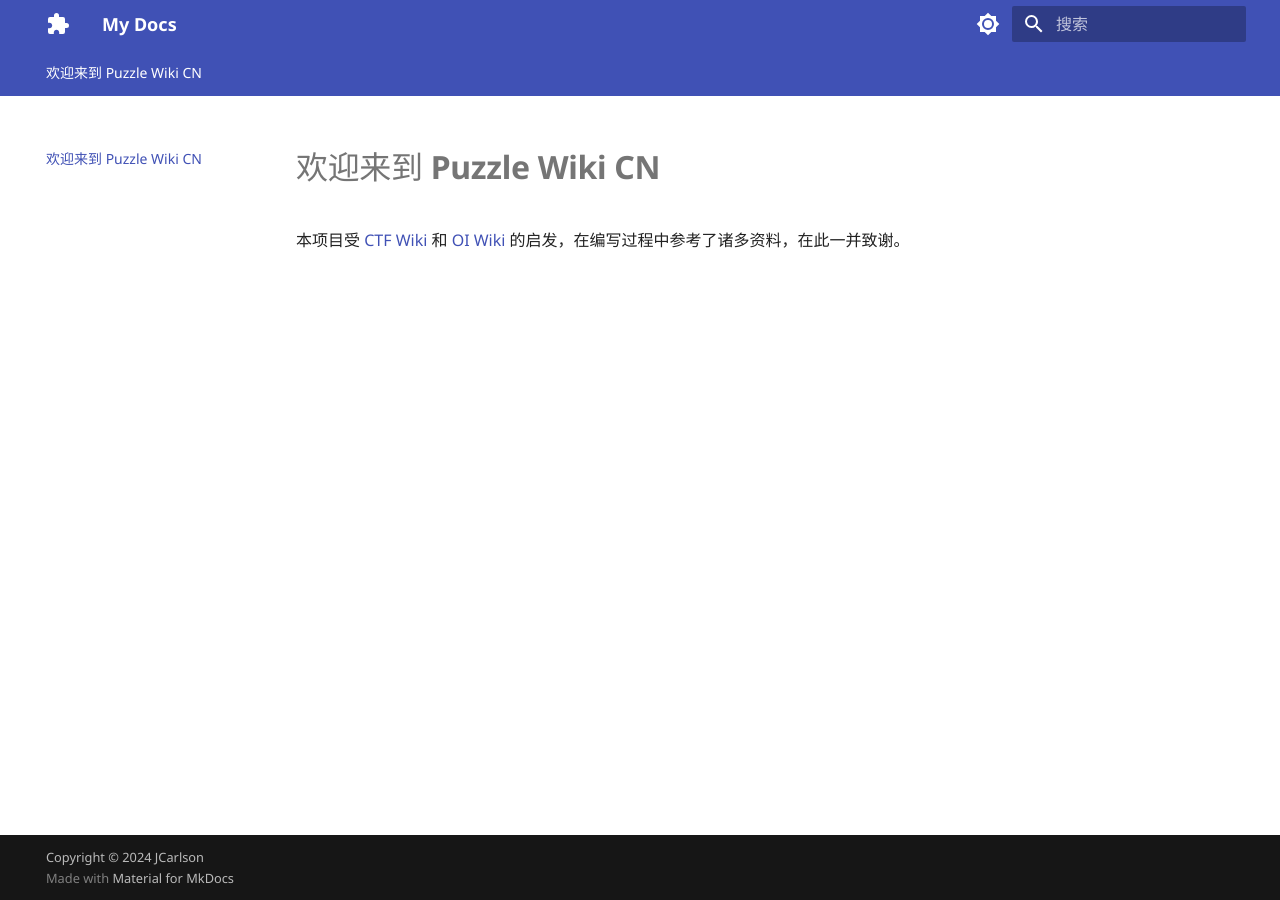
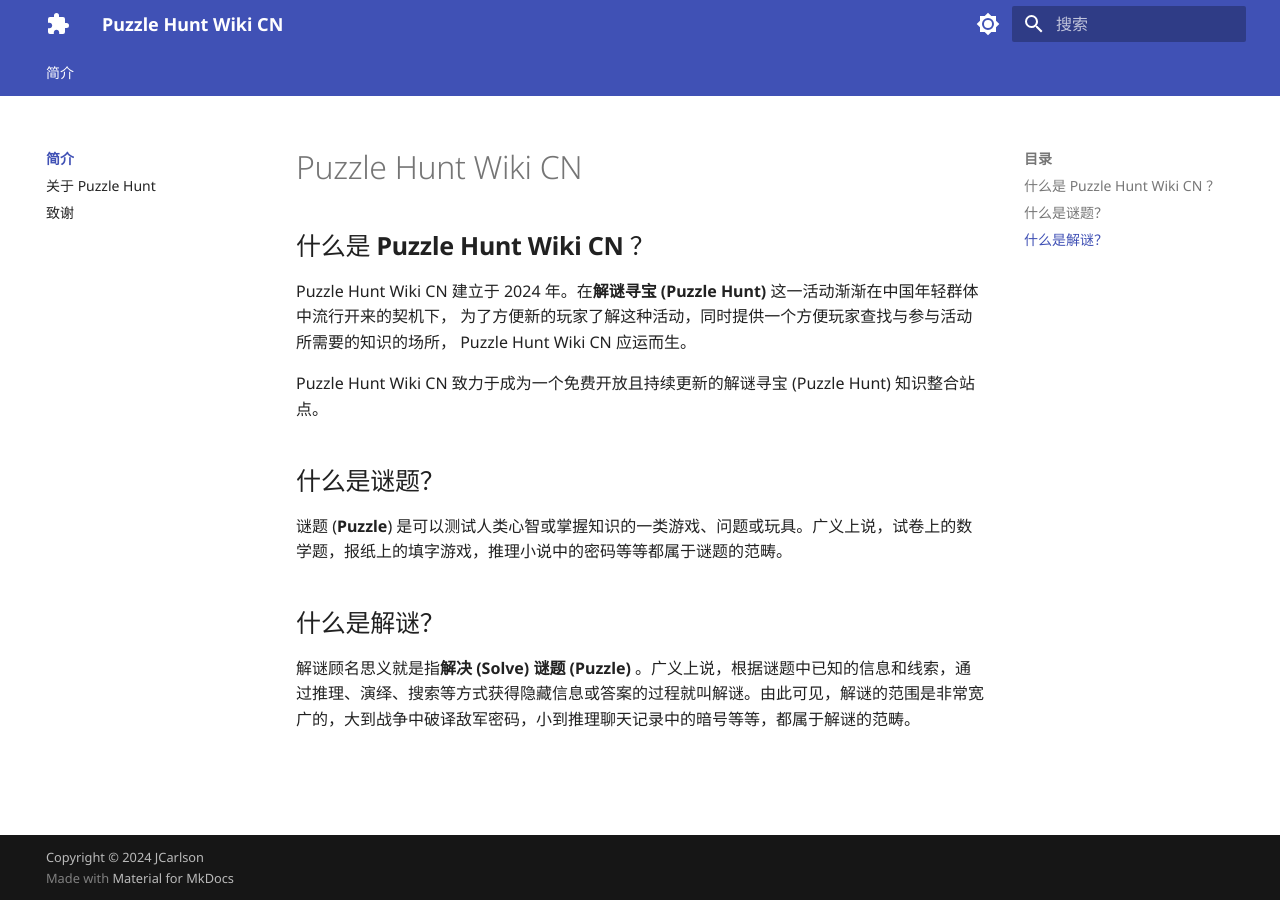
Before and after one commit to JimmyCHWang/puzzle-hunt-wiki-cn, an MkDocs documentation site: the page built from docs/index.md, in a window 1280 px wide. Built offline with MkDocs 1.6.1 and Material for MkDocs 9.7.7, drawn with Linux system fonts in a browser that asks for light colours; plug-ins that fetch from the network failed and are left out.

Commit message:
Add Puzzle, PH intro; Move Ack to individual file.

````diff
--- a/docs/index.md
+++ b/docs/index.md
@@ -1,3 +1,19 @@
-# 欢迎来到 **Puzzle Wiki CN**
+---
+title: Puzzle Hunt Wiki CN
+description: 欢迎来到 Puzzle Hunt Wiki CN
+---
 
-本项目受 [CTF Wiki](https://ctf-wiki.org/) 和 [OI Wiki](https://oi-wiki.org) 的启发，在编写过程中参考了诸多资料，在此一并致谢。
+## 什么是 **Puzzle Hunt Wiki CN** ？
+
+Puzzle Hunt Wiki CN 建立于 2024 年。在**解谜寻宝 (Puzzle Hunt)** 这一活动渐渐在中国年轻群体中流行开来的契机下，
+为了方便新的玩家了解这种活动，同时提供一个方便玩家查找与参与活动所需要的知识的场所， Puzzle Hunt Wiki CN 应运而生。
+
+Puzzle Hunt Wiki CN 致力于成为一个免费开放且持续更新的解谜寻宝 (Puzzle Hunt) 知识整合站点。
+
+## 什么是谜题？
+
+谜题 (**Puzzle**) 是可以测试人类心智或掌握知识的一类游戏、问题或玩具。广义上说，试卷上的数学题，报纸上的填字游戏，推理小说中的密码等等都属于谜题的范畴。
+
+## 什么是解谜？
+
+解谜顾名思义就是指**解决 (Solve) 谜题 (Puzzle)** 。广义上说，根据谜题中已知的信息和线索，通过推理、演绎、搜索等方式获得隐藏信息或答案的过程就叫解谜。由此可见，解谜的范围是非常宽广的，大到战争中破译敌军密码，小到推理聊天记录中的暗号等等，都属于解谜的范畴。
--- /dev/null
+++ b/docs/intro/about-puzzlehunt.md
@@ -0,0 +1,35 @@
+---
+title: 关于 Puzzle Hunt
+description: 介绍了关于 Puzzle Hunt 的定义以及常见的玩法
+---
+
+## 解谜寻宝 (Puzzle Hunt) 是什么？
+
+解谜寻宝 **( Puzzle Hunt，简称为 PH )** 是一类综合解谜活动。在该语境下也可以直接用 **Hunt** 指代。
+
+与日常生活中的解谜不同的是，解谜寻宝通常需要参与者通过团队合作解开一系列的谜题。
+
+解谜寻宝一般具有竞技性质，主办方往往会根据完成时间给参加的队伍排名。因此，解谜寻宝也属于一种比赛。值得注意的是，相对于其他的解谜活动（例如密室逃脱），解谜寻宝的谜题结构和剧情往往更加立体和严谨，期望的完成时间也相对更长。因此，目前大部分解谜寻宝都采用线上举办的方式。
+
+## Hunt 的一般流程
+
+参与 Hunt 的玩家一般最开始并不会看到所有的谜题。玩家通过先解决一部分的谜题，可以看到新的谜题，即**解锁 (Unlock)** 。在积累了一定数量的谜题答案后，会解锁一个被称为**元谜题 (Meta Puzzle，简称 Meta)** 的题目。这个题目通常会使用到你已经解开的谜题答案。将 Meta 解开后，你便完成了这次 Hunt ，又称为**完赛**。
+
+``` mermaid
+graph LR
+  A[开始] --> B[发现题目];
+  B -->|解谜| C[解开题目];
+  C -->|解锁新题| B;
+  C -->|达到一定条件时| D[解锁 Meta];
+  D ---->|解开 Meta| E[结束];
+```
+
+> 对于一些比较小型的 Hunt，可能不存在解锁机制，即玩家一开始就能看到所有的题目。但是，玩家仍然需要通过解开最终的 Meta 才能结束这次 Hunt 。
+
+## 多区域 Hunt
+
+对于一些比较大型的 Hunt ，可能会出现不止一道 Meta 的情况。这种 Hunt 通常会存在多个**区域 (area)** ，玩家需要将每个区域逐个击破。通常来说，对于这种多个区域的 Hunt ，会出现使用到多个 Meta 的答案的情况，这种谜题被称为 **Meta Meta (简称MM)** 。
+
+最后的一道 Meta Meta 通常被称为**最终元谜题 (Final Meta，简称FM)** 。在这种情况下，解开最终元谜题标志着玩家顺利完成了本次活动。
+
+目前，国内知名度较高的 CCBC、PnKU、MiaoHunt 均采用这种多区域模式。
--- a/mkdocs.yml
+++ b/mkdocs.yml
@@ -1,4 +1,4 @@
-site_name: My Docs
+site_name: Puzzle Hunt Wiki CN
 theme:
   name: material
   palette:
@@ -37,6 +37,12 @@ theme:
     - search.suggest
 
 copyright: Copyright &copy; 2024 JCarlson
+
+nav:
+  - 简介:
+    - index.md
+    - 关于 Puzzle Hunt: intro/about-puzzlehunt.md
+    - 致谢: intro/acknowledgements.md
 
 plugins:
   - privacy
@@ -82,7 +88,11 @@ markdown_extensions:
       line_spans: __span
   - pymdownx.inlinehilite
   - pymdownx.keys
-  - pymdownx.superfences
+  - pymdownx.superfences:
+      custom_fences:
+          - name: mermaid
+            class: mermaid
+            format: !!python/name:pymdownx.superfences.fence_code_format
   - pymdownx.smartsymbols
 
 extra_javascript:
````
Also changed, not shown: docs/intro/acknowledgements.md (added, +7 -0 lines).
